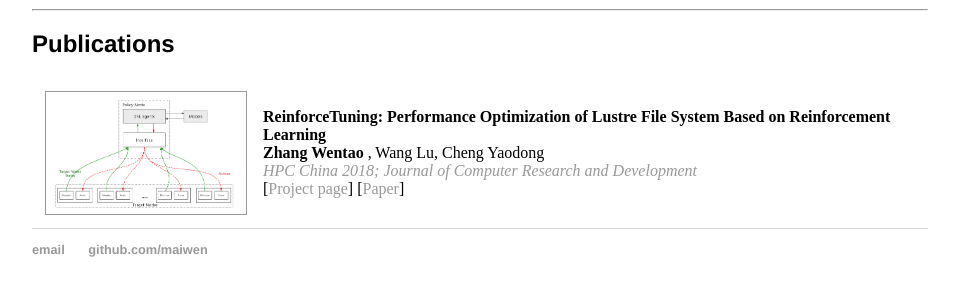
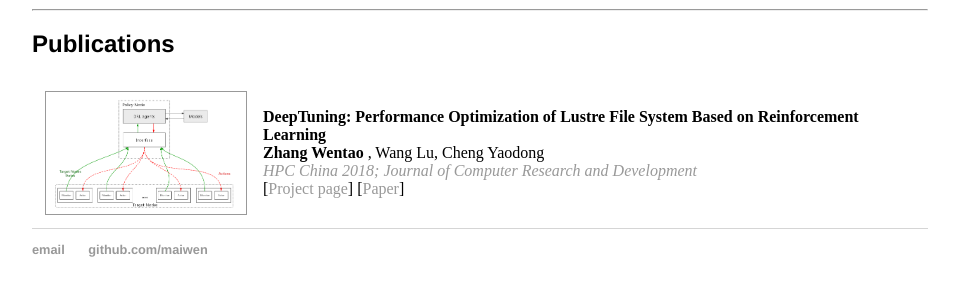
Before and after one commit to maiwen/maiwen.github.io, a Jekyll site: the page built from index.html, in a window 1280 px wide. Shown: the part 353-649 px from the top of the page, without its empty margins (160-1119 px from the left). Built offline with Jekyll 4.4.1, drawn with Linux system fonts in a browser that asks for light colours; comment, search, counter and statistics services are not loaded.

Commit message:
Update index.html

```diff
--- a/index.html
+++ b/index.html
@@ -27,11 +27,11 @@ title: Zhang Wentao
 
 <table border="0" cellpadding="3" cellspacing="10">
 	<tr>
-		<td><a href="https://github.com/maiwen/ReinforceTuning"><img style="vertical-align:middle" src="projects/ReinforceTuning/ReinforceTuning_arc.png"  width="200" height="inherit" border="1px" alt="" /></a></td>
+		<td><a href="https://github.com/maiwen/DeepTuning"><img style="vertical-align:middle" src="projects/ReinforceTuning/ReinforceTuning_arc.png"  width="200" height="inherit" border="1px" alt="" /></a></td>
 		<td>
-			<b> ReinforceTuning: Performance Optimization of Lustre File System Based on Reinforcement Learning </b> <br>
+			<b> DeepTuning: Performance Optimization of Lustre File System Based on Reinforcement Learning </b> <br>
 			<b> Zhang Wentao </b>, Wang Lu, Cheng Yaodong <br>
-			<em> <a href="http://hpcchina2018.csp.escience.cn/dct/page/1">HPC China 2018; Journal of Computer Research and Development</a> </em> <br>
+			<em> <a href="http://crad.ict.ac.cn/CN/10.7544/issn1000-1239.2019.20180797">HPC China 2018; Journal of Computer Research and Development</a> </em> <br>
 			[<a href="https://github.com/maiwen/DeepTuning">Project page</a>] [<a href="projects/ReinforceTuning/ReinforceTuning.pdf">Paper</a>]
 		</td>
 	</tr>
```
